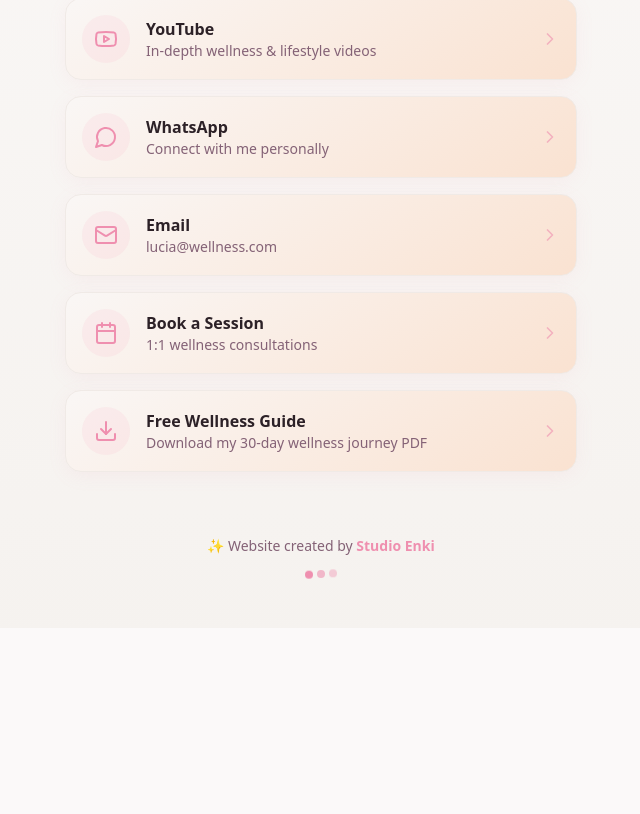
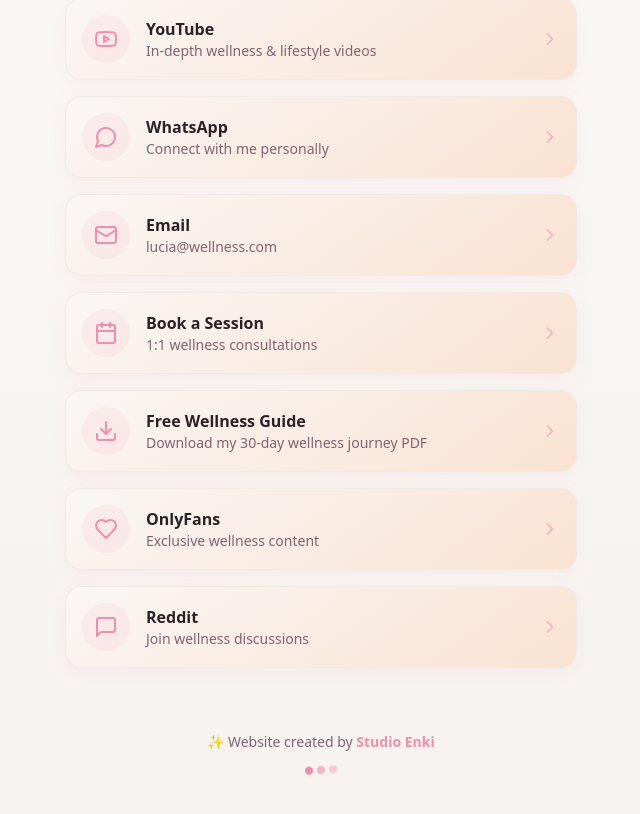
Before and after one commit to MLMarce/lucia-link-garden, a React (Vite) app: page / in a window 1280 px wide. Shown: the part 590-1404 px from the top of the page, without its empty margins (319-959 px from the left). Before the commit the page ends 1218 px from the top, so only its background shows below. Built offline with nearby package versions, Linux system fonts and the light colour scheme.

Commit message:
Add OnlyFans and Reddit links
Add links to OnlyFans and Reddit in the social links section.

```diff
--- a/src/components/LinktreePage.tsx
+++ b/src/components/LinktreePage.tsx
@@ -8,7 +8,9 @@ import {
   Mail,
   Calendar,
   Download,
-  Music4
+  Music4,
+  Heart,
+  MessageSquare
 } from 'lucide-react';
 
 export const LinktreePage = () => {
@@ -54,6 +56,18 @@ export const LinktreePage = () => {
       icon: <Download size={24} />,
       title: "Free Wellness Guide",
       subtitle: "Download my 30-day wellness journey PDF"
+    },
+    {
+      href: "https://onlyfans.com/lucia.wellness",
+      icon: <Heart size={24} />,
+      title: "OnlyFans",
+      subtitle: "Exclusive wellness content"
+    },
+    {
+      href: "https://reddit.com/u/lucia_wellness",
+      icon: <MessageSquare size={24} />,
+      title: "Reddit",
+      subtitle: "Join wellness discussions"
     }
   ];
 
```
